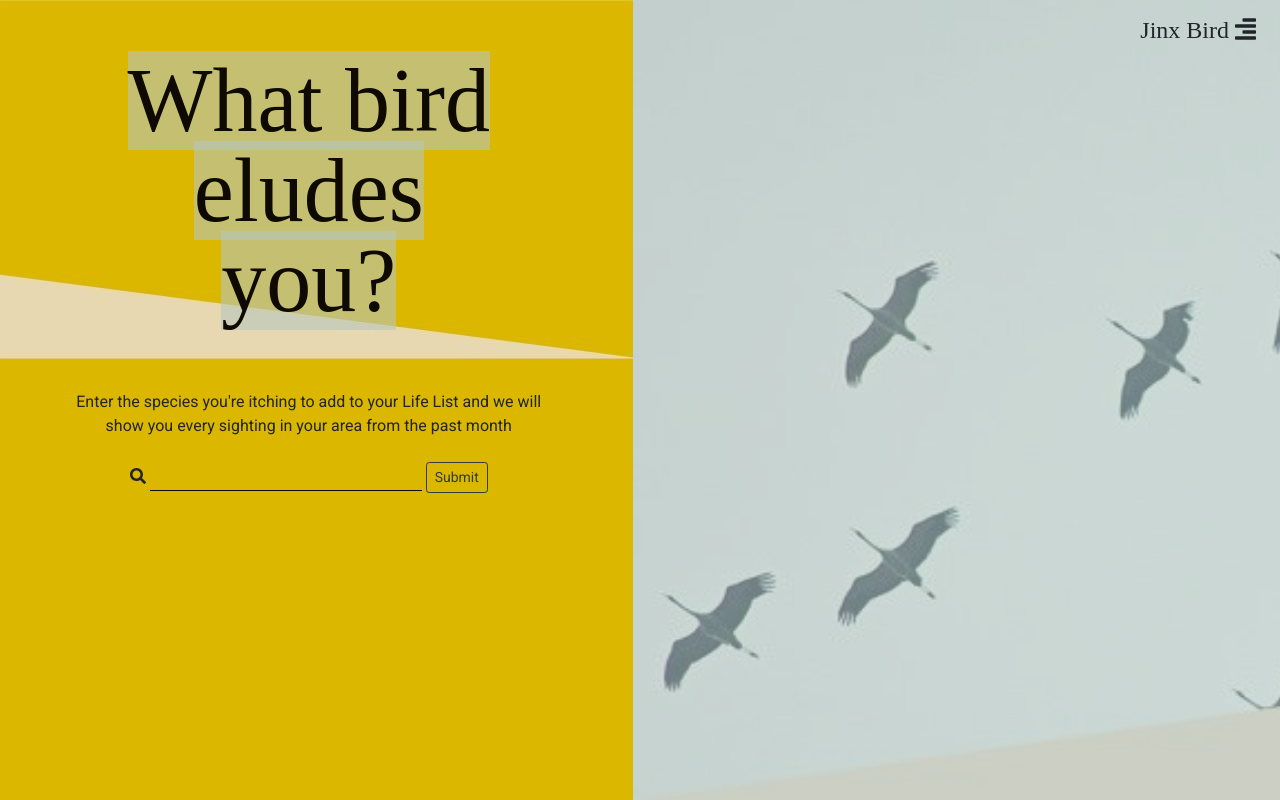
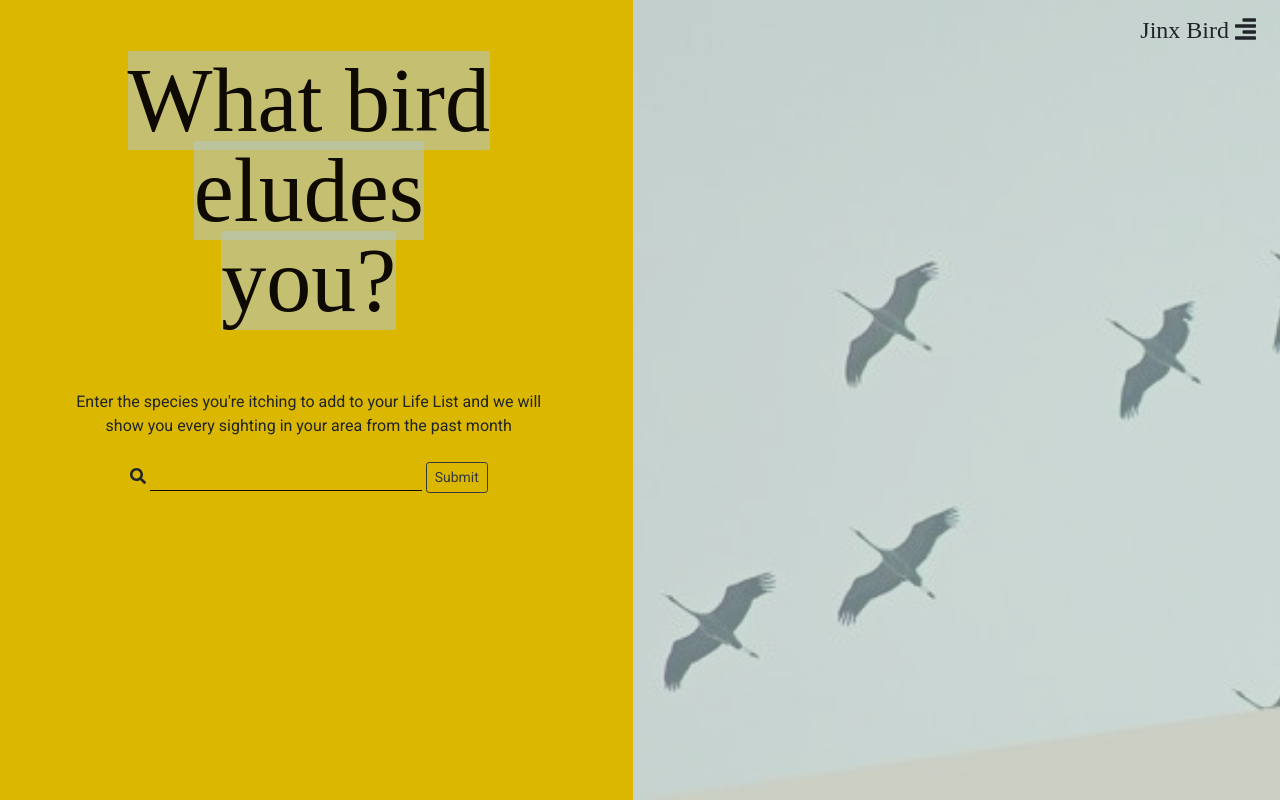
Before and after one commit to juliaberk/jinxbird, a Flask app: page / in a window 1280 px wide. Run offline with Flask 2, Linux system fonts and the light colour scheme; data that the repository does not hold is empty; some libraries are stand-ins or nearby versions; some web fonts are replaced.

Commit message:
forget the left triangle

```diff
--- a/static/css/style.css
+++ b/static/css/style.css
@@ -85,7 +85,6 @@ input[type=text] {
 
 .left {
     background: rgba(219, 183, 0, 1);
-    background-image: url(/static/img/orange.jpg);
     background-repeat: no-repeat;
     padding-left: 0;
     padding-top: 2em;
```
